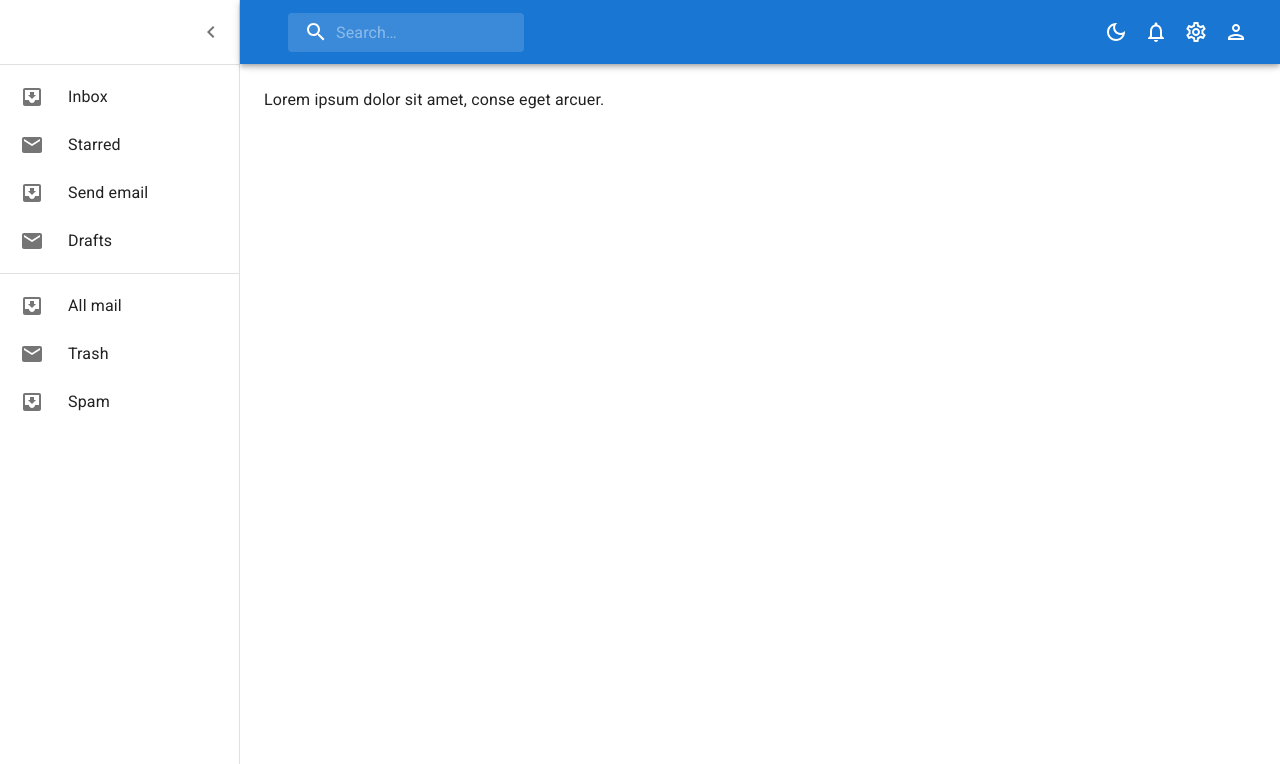
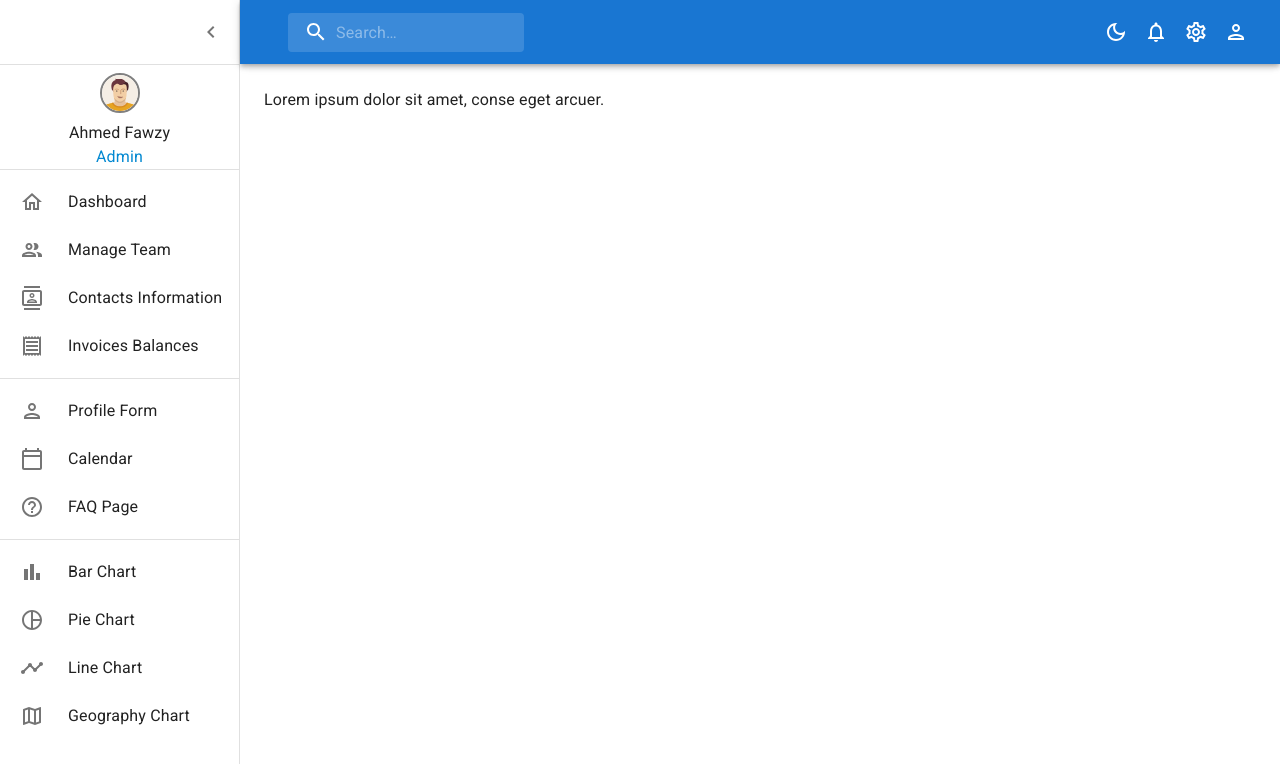
Before and after one commit to ahmedfawzy1/Dashmaster, a React (Vite) app: page / in a window 1280 px wide. Both pictures are taken after a click on the button 32 px from the left and 32 px from the top of the page. Shown: the top 764 px of the page. Built offline with nearby package versions, Linux system fonts and the light colour scheme.

Commit message:
feat: add links on sidebar

```diff
--- a/src/components/Sidebar.tsx
+++ b/src/components/Sidebar.tsx
@@ -11,14 +11,89 @@ import ListItem from "@mui/material/ListItem";
 import ListItemButton from "@mui/material/ListItemButton";
 import ListItemIcon from "@mui/material/ListItemIcon";
 import ListItemText from "@mui/material/ListItemText";
-import InboxIcon from "@mui/icons-material/MoveToInbox";
-import MailIcon from "@mui/icons-material/Mail";
+import HomeOutlinedIcon from "@mui/icons-material/HomeOutlined";
+import PeopleOutlinedIcon from "@mui/icons-material/PeopleOutlined";
+import ContactsOutlinedIcon from "@mui/icons-material/ContactsOutlined";
+import ReceiptOutlinedIcon from "@mui/icons-material/ReceiptOutlined";
+import PersonOutlinedIcon from "@mui/icons-material/PersonOutlined";
+import CalendarTodayOutlinedIcon from "@mui/icons-material/CalendarTodayOutlined";
+import HelpOutlineOutlinedIcon from "@mui/icons-material/HelpOutlineOutlined";
+import BarChartOutlinedIcon from "@mui/icons-material/BarChartOutlined";
+import PieChartOutlineOutlinedIcon from "@mui/icons-material/PieChartOutlineOutlined";
+import TimelineOutlinedIcon from "@mui/icons-material/TimelineOutlined";
+import MapOutlinedIcon from "@mui/icons-material/MapOutlined";
+import { Avatar } from "@mui/material";
+import { useNavigate } from "react-router-dom";
 
 interface ISidebarProps {
   open: boolean;
   handleDrawerClose: () => void;
   DrawerHeader: React.ElementType;
 }
+
+const mainMenu = [
+  {
+    text: "Dashboard",
+    icon: <HomeOutlinedIcon />,
+    path: "/",
+  },
+  {
+    text: "Manage Team",
+    icon: <PeopleOutlinedIcon />,
+    path: "/team",
+  },
+  {
+    text: "Contacts Information",
+    icon: <ContactsOutlinedIcon />,
+    path: "/contacts",
+  },
+  {
+    text: "Invoices Balances",
+    icon: <ReceiptOutlinedIcon />,
+    path: "/invoices",
+  },
+];
+
+const userMenu = [
+  {
+    text: "Profile Form",
+    icon: <PersonOutlinedIcon />,
+    path: "/form",
+  },
+  {
+    text: "Calendar",
+    icon: <CalendarTodayOutlinedIcon />,
+    path: "/calendar",
+  },
+  {
+    text: "FAQ Page",
+    icon: <HelpOutlineOutlinedIcon />,
+    path: "/faq",
+  },
+];
+
+const chartMenu = [
+  {
+    text: "Bar Chart",
+    icon: <BarChartOutlinedIcon />,
+    path: "/bar",
+  },
+  {
+    text: "Pie Chart",
+    icon: <PieChartOutlineOutlinedIcon />,
+    path: "/pie",
+  },
+  {
+    text: "Line Chart",
+    icon: <TimelineOutlinedIcon />,
+    path: "/line",
+  },
+  {
+    text: "Geography Chart",
+    icon: <MapOutlinedIcon />,
+    path: "/geography",
+  },
+];
 
 const drawerWidth = 240;
 
@@ -60,6 +135,7 @@ const Drawer = styled(MuiDrawer, { shouldForwardProp: (prop) => prop !== "open"
 
 export default function Sidebar({ open, handleDrawerClose }: ISidebarProps) {
   const theme = useTheme();
+  const navigate = useNavigate();
 
   const DrawerHeader = styled("div")(({ theme }: { theme: Theme }) => ({
     display: "flex",
@@ -77,10 +153,27 @@ export default function Sidebar({ open, handleDrawerClose }: ISidebarProps) {
           <IconButton onClick={handleDrawerClose}>{theme.direction === "rtl" ? <ChevronRightIcon /> : <ChevronLeftIcon />}</IconButton>
         </DrawerHeader>
         <Divider />
+
+        <Avatar
+          sx={{ mx: "auto", width: open ? "88" : "44", height: open ? "88" : "44", my: 1, border: "2px solid grey", transition: "0.25s" }}
+          alt="Remy Sharp"
+          src="/public/avatar.svg"
+        />
+        <Typography align="center" sx={{ fontSize: open ? "17" : "0", transition: "0.25s" }}>
+          Ahmed Fawzy
+        </Typography>
+        <Typography align="center" sx={{ fontSize: open ? "15" : "0", transition: "0.25s", color: theme.palette.info.main }}>
+          Admin
+        </Typography>
+
+        <Divider />
         <List>
-          {["Inbox", "Starred", "Send email", "Drafts"].map((text, index) => (
-            <ListItem key={text} disablePadding sx={{ display: "block" }}>
+          {mainMenu.map((item) => (
+            <ListItem key={item.text} disablePadding sx={{ display: "block" }}>
               <ListItemButton
+                onClick={() => {
+                  navigate(item.path);
+                }}
                 sx={{
                   minHeight: 48,
                   justifyContent: open ? "initial" : "center",
@@ -94,18 +187,21 @@ export default function Sidebar({ open, handleDrawerClose }: ISidebarProps) {
                     justifyContent: "center",
                   }}
                 >
-                  {index % 2 === 0 ? <InboxIcon /> : <MailIcon />}
+                  {item.icon}
                 </ListItemIcon>
-                <ListItemText primary={text} sx={{ opacity: open ? 1 : 0 }} />
+                <ListItemText primary={item.text} sx={{ opacity: open ? 1 : 0 }} />
               </ListItemButton>
             </ListItem>
           ))}
         </List>
         <Divider />
         <List>
-          {["All mail", "Trash", "Spam"].map((text, index) => (
-            <ListItem key={text} disablePadding sx={{ display: "block" }}>
+          {userMenu.map((item) => (
+            <ListItem key={item.text} disablePadding sx={{ display: "block" }}>
               <ListItemButton
+                onClick={() => {
+                  navigate(item.path);
+                }}
                 sx={{
                   minHeight: 48,
                   justifyContent: open ? "initial" : "center",
@@ -119,9 +215,37 @@ export default function Sidebar({ open, handleDrawerClose }: ISidebarProps) {
                     justifyContent: "center",
                   }}
                 >
-                  {index % 2 === 0 ? <InboxIcon /> : <MailIcon />}
+                  {item.icon}
                 </ListItemIcon>
-                <ListItemText primary={text} sx={{ opacity: open ? 1 : 0 }} />
+                <ListItemText primary={item.text} sx={{ opacity: open ? 1 : 0 }} />
+              </ListItemButton>
+            </ListItem>
+          ))}
+        </List>
+        <Divider />
+        <List>
+          {chartMenu.map((item) => (
+            <ListItem key={item.text} disablePadding sx={{ display: "block" }}>
+              <ListItemButton
+                onClick={() => {
+                  navigate(item.path);
+                }}
+                sx={{
+                  minHeight: 48,
+                  justifyContent: open ? "initial" : "center",
+                  px: 2.5,
+                }}
+              >
+                <ListItemIcon
+                  sx={{
+                    minWidth: 0,
+                    mr: open ? 3 : "auto",
+                    justifyContent: "center",
+                  }}
+                >
+                  {item.icon}
+                </ListItemIcon>
+                <ListItemText primary={item.text} sx={{ opacity: open ? 1 : 0 }} />
               </ListItemButton>
             </ListItem>
           ))}
--- /dev/null
+++ b/src/page/dashboard/dashboard.tsx
@@ -0,0 +1,5 @@
+import React from "react";
+
+export default function dashboard() {
+  return <div>dashboard</div>;
+}
```
Also changed, not shown: public/avatar.svg (added).
